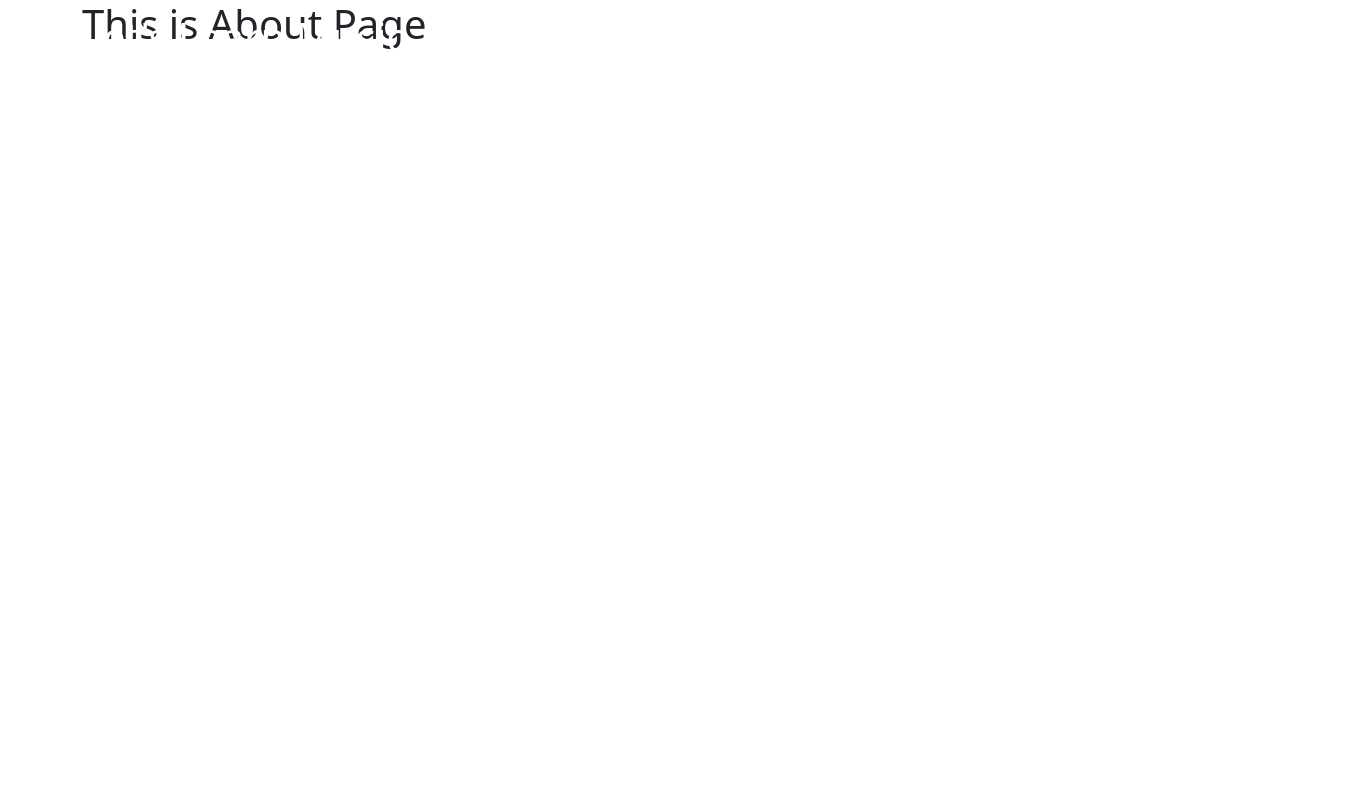
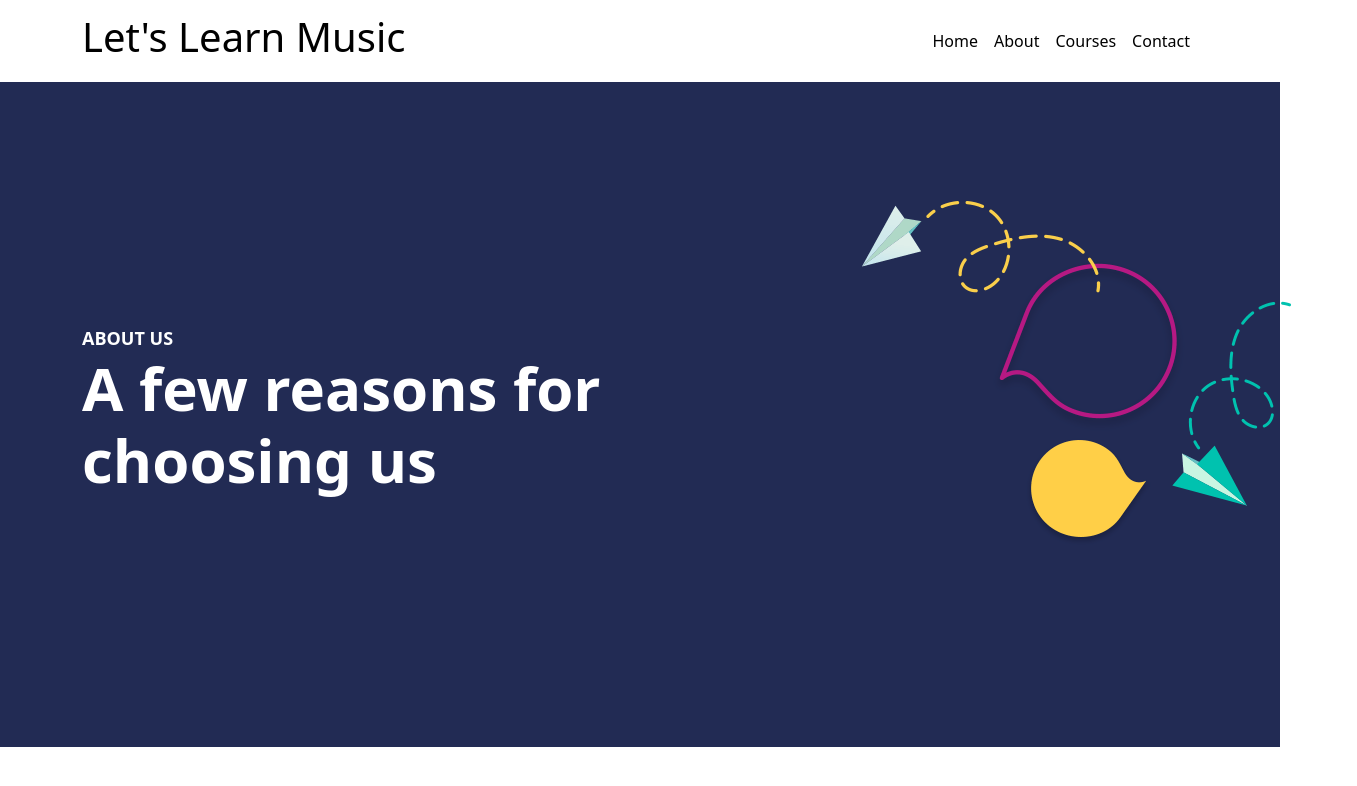
Before and after one commit to curiousdilip/letslearnmusic, a Next.js app: page /about in a window 1280 px wide. Shown: the top 786 px of the page, 1357 px wide, since content can reach past the window. Built offline with nearby package versions, Linux system fonts and the light colour scheme.

Commit message:
about page added

```diff
--- a/app/about/about.css
+++ b/app/about/about.css
@@ -0,0 +1,21 @@
+#about-hero {
+  margin-top: 82px;
+  height: 665px;
+  max-height: 100vh;
+  display: flex;
+  justify-content: center;
+  align-items: center;
+  background-color: #222b54;
+}
+
+#about-hero span {
+  font-size: 18px;
+  font-weight: 600;
+  color: #fff;
+}
+
+#about-hero h2 {
+  font-size: 60px;
+  font-weight: 600;
+  color: #fff;
+}
--- a/app/about/page.jsx
+++ b/app/about/page.jsx
@@ -1,6 +1,6 @@
 import Image from "next/image";
 import Header2 from "../components/header2";
-
+import "./about.css";
 export default function About() {
   return (
     <>
@@ -8,9 +8,16 @@ export default function About() {
       <main>
         <section id="about-hero">
           <div className="container">
-            <div className="row">
-              <div className="col-md-12">
-                <h1>This is About Page</h1>
+            <div className="row align-items-center">
+              <div className="col-md-8">
+                <span>ABOUT US</span>
+                <h2>
+                  A few reasons for
+                  <br /> choosing us
+                </h2>
+              </div>
+              <div className="col-md-4">
+                <img src="/img/hero_contact.png" alt="" />
               </div>
             </div>
           </div>
--- a/app/components/header.css
+++ b/app/components/header.css
@@ -39,3 +39,22 @@
 .navbar .navbar-toggler svg {
   color: #fff;
 }
+
+.header2 .navbar {
+  background-color: #fff;
+}
+
+.header2 .navbar .nav-link {
+  color: #000;
+}
+
+.header2 .navbar .navbar-toggler {
+  border: 1px solid #000;
+}
+.header2 .navbar .navbar-toggler svg {
+  color: #000;
+}
+
+.header2 .navbar .navbar-brand {
+  color: #000;
+}
--- a/app/components/header2.jsx
+++ b/app/components/header2.jsx
@@ -29,9 +29,9 @@ const Header2 = () => {
   };
 
   return (
-    <header className={scroll}>
+    <header className="header2">
       <nav
-        className={`navbar navbar-expand-lg fixed-top ${
+        className={`navbar navbar-expand-lg fixed-top  ${
           menuOpen ? "show" : ""
         }`}
       >
```
Also changed, not shown: public/img/hero_contact.png (added).
